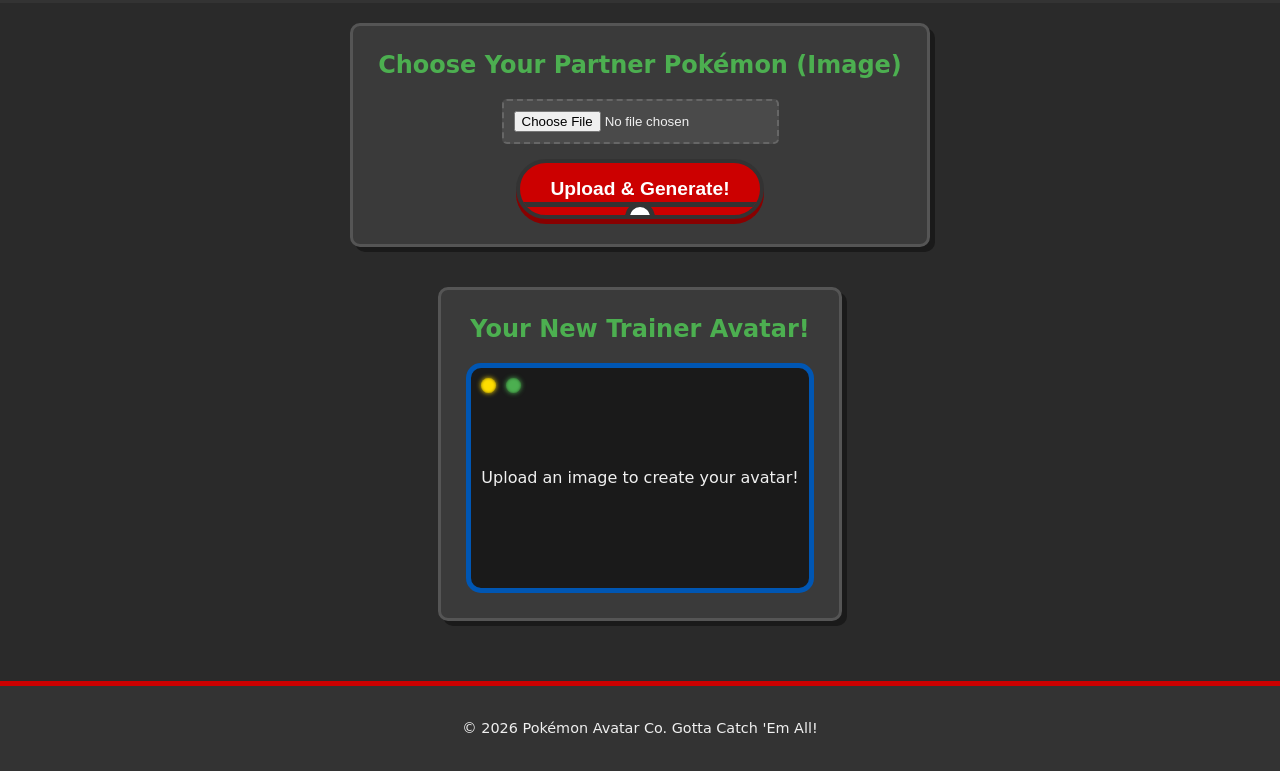
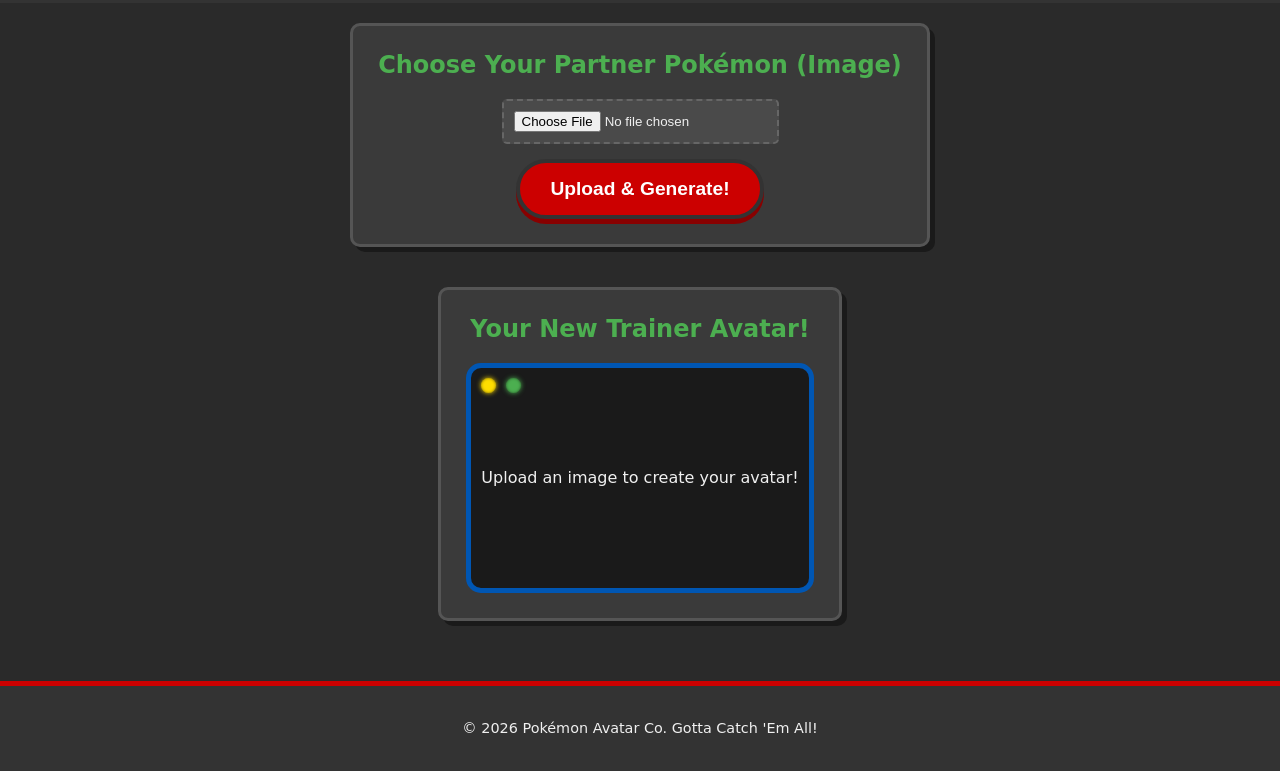
Before and after one commit to oceanvastmind/avatar-generator-new, a website: page public/index.html in a window 1280 px wide. Shown: the part 164-935 px from the top of the page. Drawn offline with Linux system fonts and the light colour scheme.

Commit message:
Removed pokeball-button pseudo-elements

```diff
--- a/public/style.css
+++ b/public/style.css
@@ -87,30 +87,6 @@
   overflow: hidden;
 }
 
-.pokeball-button::before {
-  content: '';
-  position: absolute;
-  top: 75%; /* Moved below text */
-  left: 0;
-  width: 100%;
-  height: 5px;
-  background-color: #333;
-  /* Removed vertical transform to align with new top */
-}
-
-.pokeball-button::after {
-  content: '';
-  position: absolute;
-  top: 75%; /* Moved below text */
-  left: 50%;
-  transform: translateX(-50%); /* Adjusted to only horizontally center */
-  width: 20px;
-  height: 20px;
-  background-color: white;
-  border-radius: 50%;
-  border: 5px solid #333;
-}
-
 .pokeball-button:hover {
   background-color: #ee0000;
   box-shadow: 0 7px #aa0000;
```
